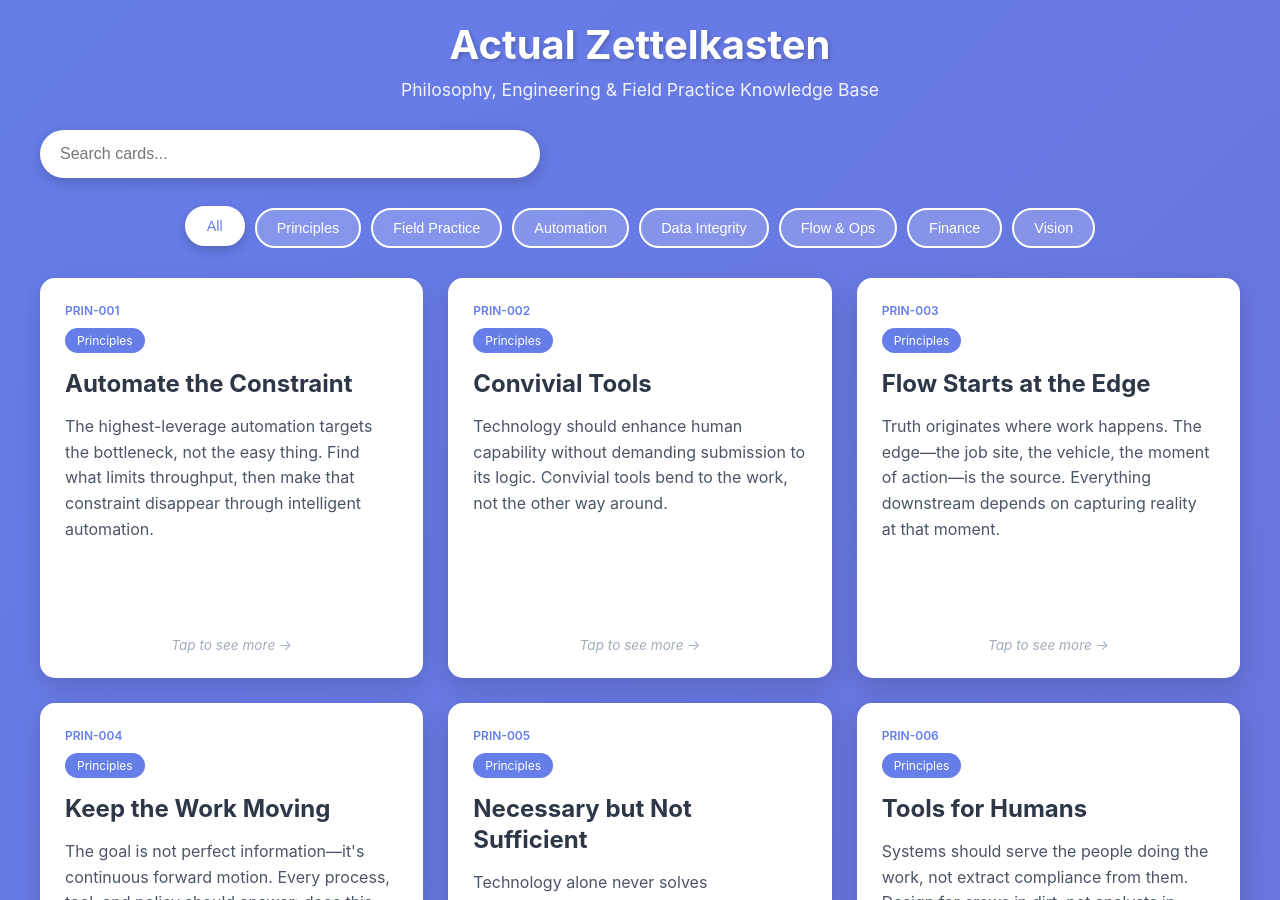
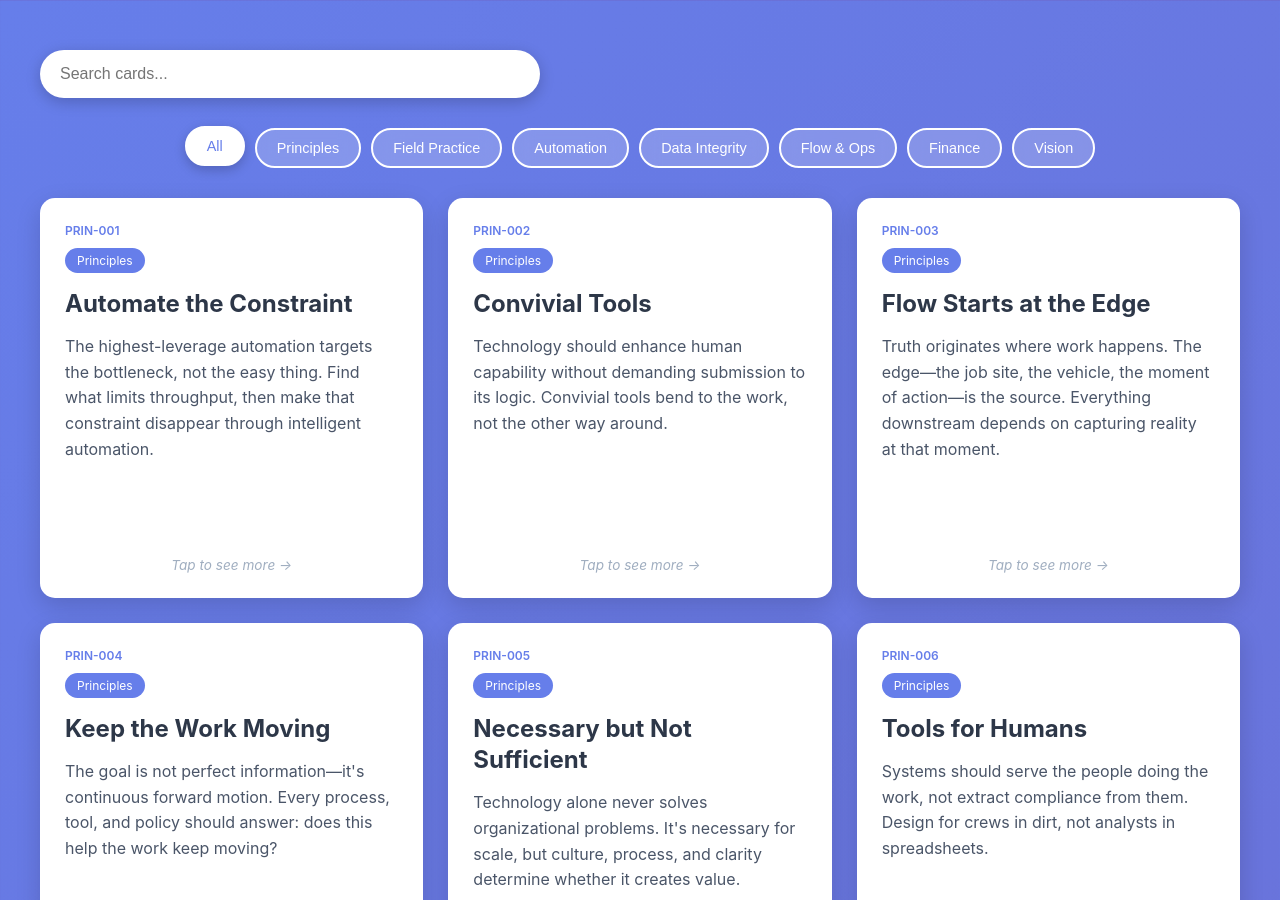
Before and after one commit to greg-e/limosa.work, a Jekyll site: the page pages/zettel_cards.html, which Jekyll copies as it is, in a window 1280 px wide and 900 px high. Built offline with Jekyll 4.4.1, drawn with Linux system fonts in a browser that asks for light colours.

Commit message:
Remove header title and subtitle
Removed title and subtitle from the header in zettel_cards.html.

```diff
--- a/pages/zettel_cards.html
+++ b/pages/zettel_cards.html
@@ -226,8 +226,8 @@
 <body>
     <div class="container">
         <header>
-            <h1>Actual Zettelkasten</h1>
-            <p class="subtitle">Philosophy, Engineering & Field Practice Knowledge Base</p>
+            <h1></h1>
+            <p class="subtitle"></p>
         </header>
 
         <input type="text" class="search-box" id="searchBox" placeholder="Search cards...">
```
